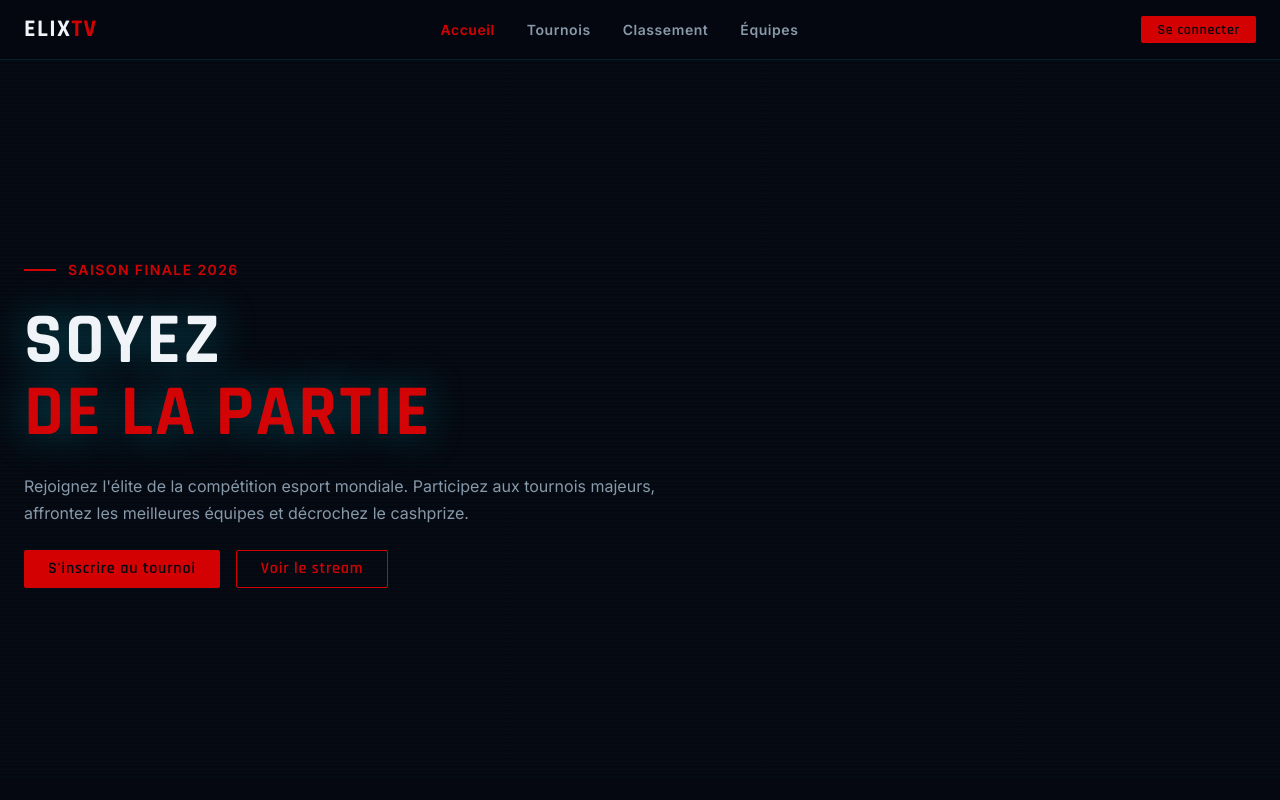
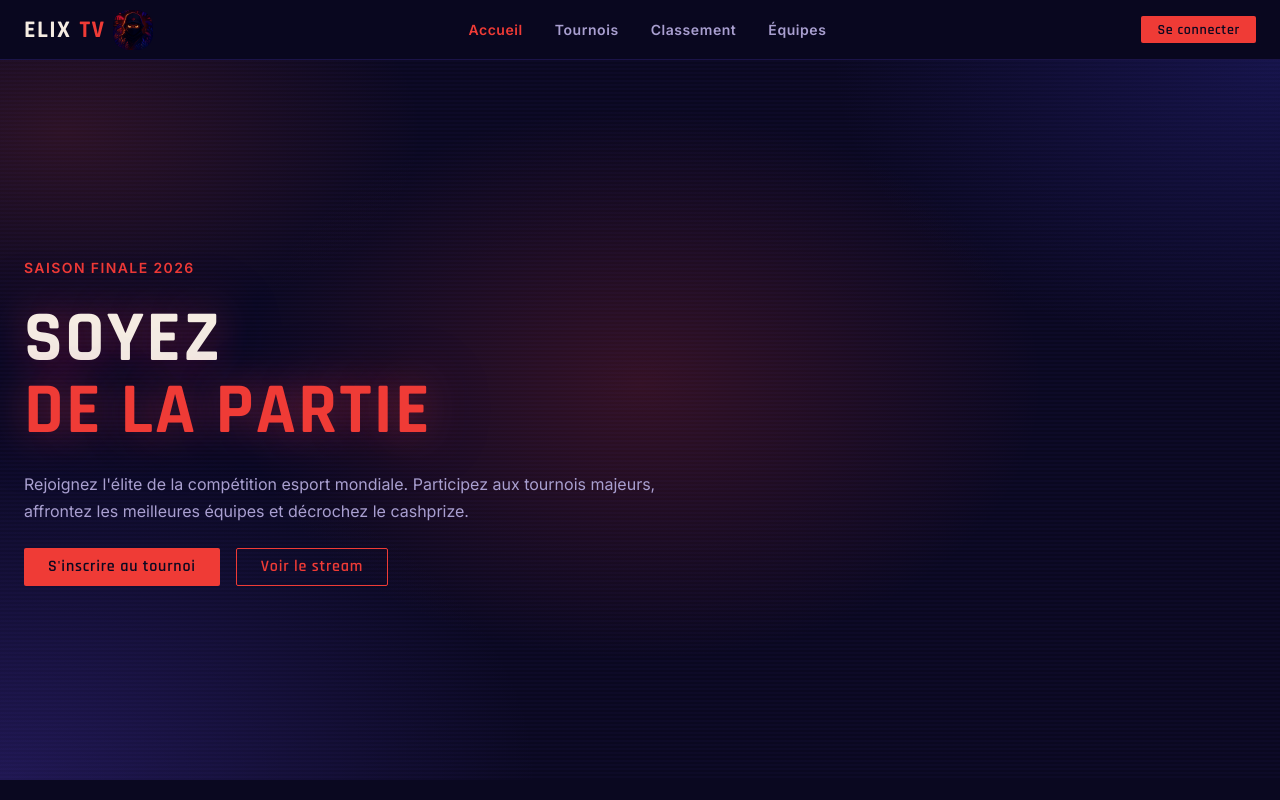
Before and after one commit to rinit44/esport_elix, a plain HTML site: page index.html in a window 1280 px wide. Shown: the top 800 px of the page. Drawn offline with Linux system fonts and the light colour scheme.

Commit message:
feat: change color, and elix logo and background design

```diff
--- a/index.html
+++ b/index.html
@@ -4,6 +4,7 @@
   <meta charset="UTF-8">
   <meta name="viewport" content="width=device-width, initial-scale=1.0">
   <title>Esport ELIXTV</title>
+  <link rel="icon" type="image/png" href="img/elix_logo.jpg">
   <link rel="stylesheet" href="style.css">
 </head>
 <body>
@@ -11,7 +12,10 @@
   <!-- Navigation -->
   <nav class="nav">
     <div class="container nav__inner">
-      <a href="#" class="nav__logo">ELIX<span>TV</span></a>
+      <a href="#" class="nav__logo">
+        ELIX<span>TV</span>
+        <img src="img/elix_logo.jpg" alt="Logo ELIXTV" class="nav__logo-img">
+      </a>
       <ul class="nav__links">
         <li><a href="#" class="active">Accueil</a></li>
         <li><a href="#">Tournois</a></li>
--- a/style.css
+++ b/style.css
@@ -1,6 +1,6 @@
 /* ============================================================
    ESPORT.CSS — Système de design compétitif
-   Palette : Nuit profonde · Rouge électrique · Blanc signal
+   Palette : Nuit indigo · Contre-jour orange · Feuillage corail & violet
    Typo    : Rajdhani (titres) · Inter (corps)
    ============================================================ */
 
@@ -8,26 +8,37 @@
 
 /* ── Tokens ─────────────────────────────────────────────── */
 :root {
-  /* Couleurs */
-  --bg-void:      #050810;
-  --bg-surface:   #0d1117;
-  --bg-raised:    #141b26;
-  --bg-overlay:   #1c2433;
+  /* Fonds — bleu nuit profond des coins de l'image */
+  --bg-void:      #0a0820;
+  --bg-surface:   #120e2e;
+  --bg-raised:    #1b1540;
+  --bg-overlay:   #282058;
 
-  --accent-red:   #ff0000d3;
-  --accent-dim:   #00b8cc;
-  --accent-glow:  rgba(0, 229, 255, 0.15);
+  /* Accent principal — le contour lumineux orange du ninja */
+  --accent-red:   #ef3b36;          /* rouge des feuilles */
+  --accent-hover: #ff5f55;
+  --accent-dim:   #b3232b;
+  --accent-glow:  rgba(239, 59, 54, 0.15);
 
+  /* Accents secondaires — feuillage */
+  --accent-violet:  #6b4dff;        /* feuilles violettes */
+  --accent-blue:    #3d3bd6;        /* feuilles bleues */
+  --accent-magenta: #c2407a;        /* feuilles rose-magenta */
+  --violet-rgb:     107, 77, 255;
+  --accent-rgb:     239, 59, 54;
+
+  /* Signaux */
   --signal-red:   #ff2d55;
-  --signal-green: #00e676;
-  --signal-gold:  #ffc400;
+  --signal-green: #3ddc84;
+  --signal-gold:  #ffc766;          /* yeux lumineux */
 
-  --text-primary:   #f0f4f8;
-  --text-secondary: #8899aa;
-  --text-muted:     #4a5568;
+  /* Texte — blanc chaud + lavande */
+  --text-primary:   #f5ece2;
+  --text-secondary: #a99fd0;
+  --text-muted:     #625a94;
 
-  --border-subtle: rgba(0, 229, 255, 0.12);
-  --border-active: rgba(0, 229, 255, 0.45);
+  --border-subtle: rgba(var(--violet-rgb), 0.18);
+  --border-active: rgba(var(--accent-rgb), 0.5);
 
   /* Typographie */
   --font-display: 'Rajdhani', 'Arial Narrow', sans-serif;
@@ -59,8 +70,12 @@
   --radius-lg: 8px;
 
   /* Ombres */
-  --shadow-red: 0 0 24px rgba(0, 229, 255, 0.2);
-  --shadow-card: 0 4px 24px rgba(0, 0, 0, 0.6);
+  --shadow-red:  0 0 24px rgba(var(--accent-rgb), 0.25);
+  --shadow-card: 0 4px 24px rgba(4, 2, 16, 0.75);
+
+  /* Dégradés signature */
+  --gradient-ember: linear-gradient(90deg, var(--accent-dim), var(--accent-red), #ff6b4a);
+  --gradient-jungle: linear-gradient(135deg, var(--accent-blue), var(--accent-violet), var(--accent-magenta));
 }
 
 /* ── Reset ───────────────────────────────────────────────── */
@@ -84,6 +99,11 @@ body {
   -webkit-font-smoothing: antialiased;
 }
 
+::selection {
+  background: rgba(var(--accent-rgb), 0.35);
+  color: var(--text-primary);
+}
+
 img, video {
   max-width: 100%;
   display: block;
@@ -94,7 +114,7 @@ a {
   text-decoration: none;
   transition: color 0.15s ease;
 }
-a:hover { color: var(--text-primary); }
+a:hover { color: var(--signal-gold); }
 
 /* ── Typographie ─────────────────────────────────────────── */
 h1, h2, h3, h4, h5, h6 {
@@ -119,7 +139,7 @@ p {
 .text-muted    { color: var(--text-muted); font-size: var(--size-sm); }
 .text-mono     { font-variant-numeric: tabular-nums; letter-spacing: 0.04em; }
 
-/* Titre héros avec reflet red */
+/* Titre héros avec contre-jour orange */
 .headline-hero {
   font-family: var(--font-display);
   font-size: clamp(2.5rem, 7vw, var(--size-3xl));
@@ -127,9 +147,16 @@ p {
   line-height: 1.0;
   letter-spacing: 0.03em;
   color: var(--text-primary);
-  text-shadow: 0 0 40px rgba(0, 229, 255, 0.35);
+  text-shadow:
+    0 0 40px rgba(var(--accent-rgb), 0.45),
+    0 0 80px rgba(var(--violet-rgb), 0.25);
 }
-
+.nav__logo-img {
+  width: 40px;
+  height: 40px;
+  border-radius: 40%;
+  object-fit: cover;
+}
 /* Ligne de score / stat large */
 .stat-value {
   font-family: var(--font-display);
@@ -137,6 +164,7 @@ p {
   font-weight: 700;
   color: var(--accent-red);
   line-height: 1;
+  text-shadow: 0 0 18px rgba(var(--accent-rgb), 0.35);
 }
 
 .stat-label {
@@ -201,7 +229,7 @@ section {
   position: sticky;
   top: 0;
   z-index: 100;
-  background: rgba(5, 8, 16, 0.85);
+  background: rgba(10, 8, 32, 0.85);
   backdrop-filter: blur(12px);
   border-bottom: 1px solid var(--border-subtle);
   height: 60px;
@@ -217,11 +245,15 @@ section {
 }
 
 .nav__logo {
+  display: inline-flex;
+  align-items: center;
+  gap: var(--space-2);
   font-family: var(--font-display);
   font-size: var(--size-lg);
   font-weight: 700;
   color: var(--text-primary);
   letter-spacing: 0.06em;
+  line-height: 1;
 }
 
 .nav__logo span { color: var(--accent-red); }
@@ -252,6 +284,13 @@ section {
   align-items: center;
   position: relative;
   overflow: hidden;
+  /* Halo orange au centre + jungle violette sur les bords, comme l'image */
+  background:
+    radial-gradient(ellipse 45% 55% at 50% 45%, rgba(var(--accent-rgb), 0.18), transparent 70%),
+    radial-gradient(ellipse 60% 70% at 0% 100%, rgba(var(--violet-rgb), 0.22), transparent 70%),
+    radial-gradient(ellipse 50% 60% at 100% 0%, rgba(61, 59, 214, 0.22), transparent 70%),
+    radial-gradient(ellipse 40% 40% at 5% 10%, rgba(224, 71, 58, 0.16), transparent 70%),
+    var(--bg-void);
 }
 
 /* Fond scanlines subtil */
@@ -263,8 +302,8 @@ section {
     0deg,
     transparent,
     transparent 2px,
-    rgba(0, 229, 255, 0.015) 2px,
-    rgba(0, 229, 255, 0.015) 4px
+    rgba(var(--violet-rgb), 0.03) 2px,
+    rgba(var(--violet-rgb), 0.03) 4px
   );
   pointer-events: none;
   z-index: 0;
@@ -283,14 +322,6 @@ section {
   letter-spacing: 0.1em;
   text-transform: uppercase;
   margin-bottom: var(--space-6);
-}
-
-.hero__eyebrow::before {
-  content: '';
-  display: block;
-  width: 32px;
-  height: 2px;
-  background: var(--accent-red);
 }
 
 /* ── Cartes ──────────────────────────────────────────────── */
@@ -321,6 +352,7 @@ section {
   font-size: var(--size-xl);
   font-weight: 700;
   color: var(--signal-gold);
+  text-shadow: 0 0 16px rgba(255, 199, 102, 0.35);
 }
 
 /* Carte joueur / équipe */
@@ -338,6 +370,12 @@ section {
   margin-inline: auto;
   margin-bottom: var(--space-4);
   overflow: hidden;
+  transition: border-color 0.2s, box-shadow 0.2s;
+}
+
+.card--player:hover .avatar {
+  border-color: var(--accent-red);
+  box-shadow: 0 0 16px rgba(var(--accent-rgb), 0.4);
 }
 
 .card--player .role {
@@ -347,6 +385,7 @@ section {
   text-transform: uppercase;
   letter-spacing: 0.08em;
   margin-top: var(--space-1);
+}
 
 .player-row {
   display: flex;
@@ -360,7 +399,7 @@ section {
 .player-row .card--player {
   flex: 0 0 220px; /* Force chaque carte à faire 220px de large sans se comprimer */
 }
-}
+
 
 /* ── Tableau des scores / classement ─────────────────────── */
 .leaderboard {
@@ -384,7 +423,7 @@ section {
 .leaderboard td {
   padding: var(--space-4);
   color: var(--text-secondary);
-  border-bottom: 1px solid rgba(255,255,255,0.04);
+  border-bottom: 1px solid rgba(var(--violet-rgb), 0.08);
   vertical-align: middle;
 }
 
@@ -402,8 +441,8 @@ section {
 }
 
 .leaderboard .rank--1 { color: var(--signal-gold); }
-.leaderboard .rank--2 { color: #c0c0c0; }
-.leaderboard .rank--3 { color: #cd7f32; }
+.leaderboard .rank--2 { color: #c6c0e0; }
+.leaderboard .rank--3 { color: #e0703f; }
 
 .leaderboard .team-name {
   font-weight: 600;
@@ -435,8 +474,8 @@ section {
   color: var(--bg-void);
 }
 .btn--primary:hover {
-  background: #33ebff;
-  box-shadow: 0 0 20px rgba(0, 229, 255, 0.4);
+  background: var(--accent-hover);
+  box-shadow: 0 0 20px rgba(var(--accent-rgb), 0.5);
   color: var(--bg-void);
 }
 
@@ -456,7 +495,7 @@ section {
   border: 1.5px solid var(--signal-red);
 }
 .btn--danger:hover {
-  background: rgba(255, 45, 85, 0.1);
+  background: rgba(255, 71, 71, 0.1);
   color: var(--signal-red);
 }
 
@@ -478,9 +517,9 @@ section {
 }
 
 .badge--live {
-  background: rgba(255, 45, 85, 0.15);
+  background: rgba(255, 71, 71, 0.15);
   color: var(--signal-red);
-  border: 1px solid rgba(255, 45, 85, 0.3);
+  border: 1px solid rgba(255, 71, 71, 0.3);
 }
 
 /* Point pulsant LIVE */
@@ -496,19 +535,19 @@ section {
 }
 
 .badge--upcoming {
-  background: rgba(0, 229, 255, 0.1);
+  background: rgba(var(--accent-rgb), 0.1);
   color: var(--accent-red);
-  border: 1px solid var(--border-subtle);
+  border: 1px solid rgba(var(--accent-rgb), 0.25);
 }
 
 .badge--ended {
-  background: rgba(255, 255, 255, 0.05);
+  background: rgba(var(--violet-rgb), 0.08);
   color: var(--text-muted);
-  border: 1px solid rgba(255,255,255,0.06);
+  border: 1px solid rgba(var(--violet-rgb), 0.12);
 }
 
-.badge--win  { background: rgba(0, 230, 118, 0.12); color: var(--signal-green); }
-.badge--loss { background: rgba(255, 45, 85, 0.12); color: var(--signal-red); }
+.badge--win  { background: rgba(61, 220, 132, 0.12); color: var(--signal-green); }
+.badge--loss { background: rgba(255, 71, 71, 0.12); color: var(--signal-red); }
 
 /* ── Barre de progression ────────────────────────────────── */
 .progress-bar {
@@ -520,7 +559,7 @@ section {
 
 .progress-bar__fill {
   height: 100%;
-  background: linear-gradient(90deg, var(--accent-dim), var(--accent-red));
+  background: var(--gradient-ember);
   border-radius: 2px;
   transition: width 0.4s ease;
 }
@@ -540,22 +579,15 @@ section {
   margin-bottom: var(--space-2);
 }
 
-.section-title::after {
-  content: '';
-  display: block;
-  width: 48px;
-  height: 3px;
-  background: var(--accent-red);
-  margin-top: var(--space-3);
-}
-
 /* ── Score en direct ─────────────────────────────────────── */
 .scoreboard {
   display: flex;
   align-items: center;
   justify-content: center;
   gap: var(--space-8);
-  background: var(--bg-surface);
+  background:
+    radial-gradient(ellipse at center, rgba(var(--accent-rgb), 0.08), transparent 70%),
+    var(--bg-surface);
   border: 1px solid var(--border-subtle);
   border-radius: var(--radius-lg);
   padding: var(--space-8) var(--space-12);
@@ -584,7 +616,10 @@ section {
   line-height: 1;
 }
 
-.scoreboard__score--winner { color: var(--accent-red); }
+.scoreboard__score--winner {
+  color: var(--accent-red);
+  text-shadow: 0 0 24px rgba(var(--accent-rgb), 0.45);
+}
 
 .scoreboard__vs {
   font-family: var(--font-display);
@@ -621,6 +656,10 @@ section {
   white-space: nowrap;
   flex-shrink: 0;
 }
+
+/* Variation des pseudos avec les couleurs du feuillage */
+.chat-message:nth-child(3n+2) .chat-message__username { color: var(--accent-violet); }
+.chat-message:nth-child(3n+3) .chat-message__username { color: var(--accent-magenta); }
 
 .chat-message__text {
   color: var(--text-secondary);
@@ -711,6 +750,7 @@ section {
     transition-duration: 0.01ms !important;
   }
 }
+
 .grid-4:has(.card--player) {
   display: flex !important;
   flex-direction: row !important;
```
Also changed, not shown: img/elix_logo.jpg (added).
